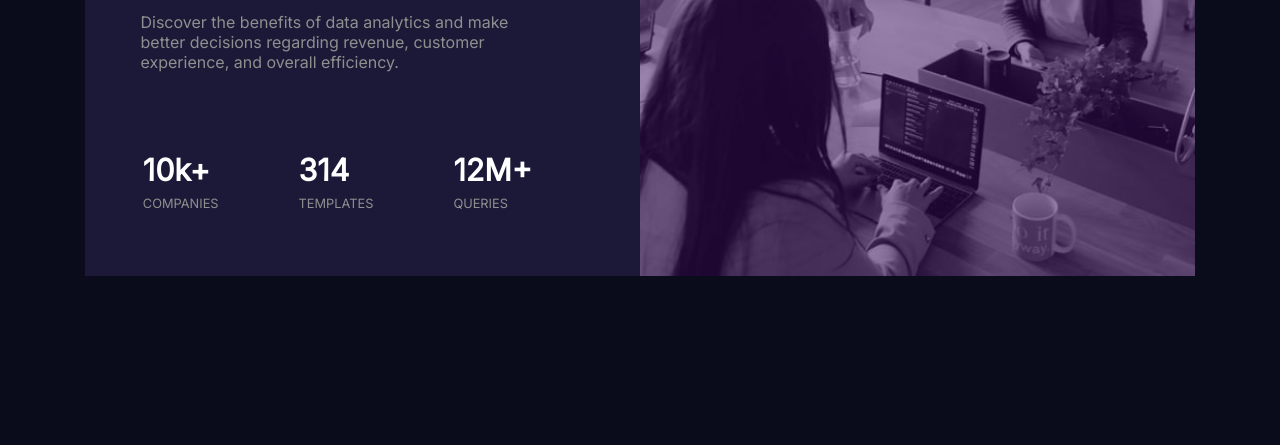
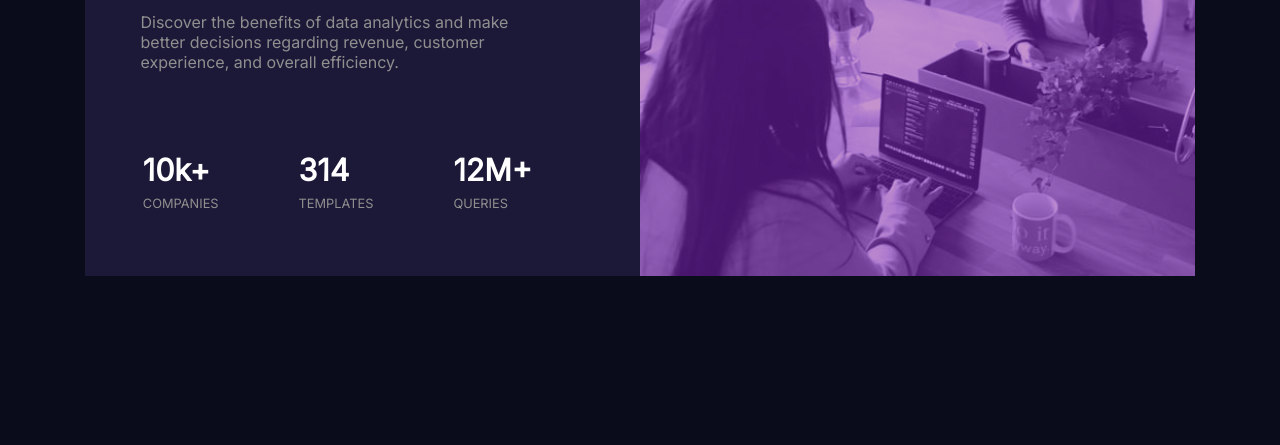
Before and after one commit to BrunoPerica/Stats-preview-card-component, a plain HTML site: page index.html in a window 1280 px wide. Shown: the part 355-800 px from the top of the page. Drawn offline with Linux system fonts and the light colour scheme.

Commit message:
Update index.css

```diff
--- a/index.css
+++ b/index.css
@@ -30,7 +30,7 @@ width: 50%;
 .img{
     width: 100%;
     height: 100%;
-    filter: opacity(0.5) drop-shadow(0 0 #57008d);
+    filter: opacity(0.5) drop-shadow(0 0 #AB5CDB) saturate(2.5);
 }
 .table{
     border-spacing: 5rem 0.5rem;
```
